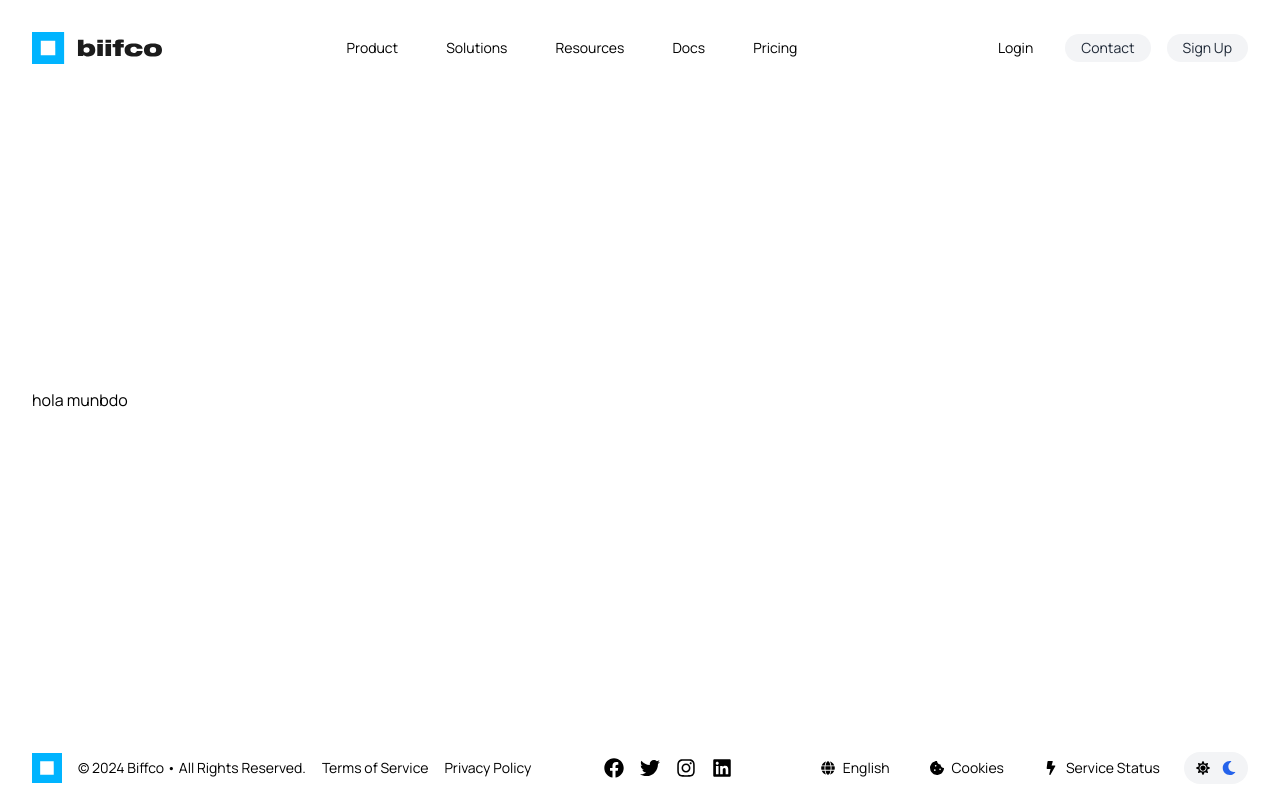
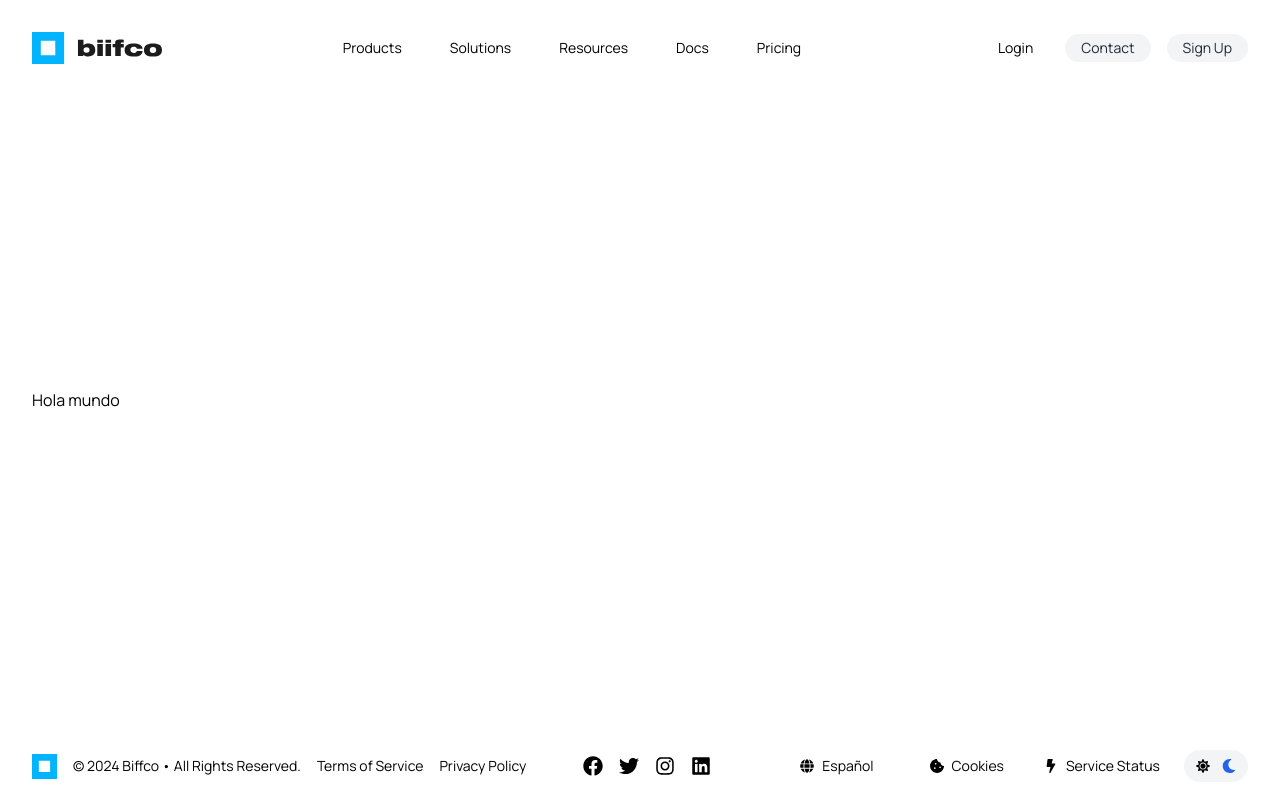
Before and after one commit to devbiifco/biifco, a Next.js app in the folder frontend/: page / in a window 1280 px wide. Built offline with nearby package versions, Linux system fonts and the light colour scheme.

Commit message:
update: 1.6.1 - order & changes. adding switch language

```diff
--- a/frontend/src/app/layout.tsx
+++ b/frontend/src/app/layout.tsx
@@ -1,28 +1,34 @@
-import React from "react";
-import { Metadata } from "next";
-import "./globals.css";
-import { textFont } from "../config/fonts";
-import Header from '@/components/ui/header';
-import Footer from '@/components/ui/footer';
+import React from 'react';
+import { Metadata } from 'next';
+import './globals.css'; // Importa los estilos globales
+import { textFont } from '../config/fonts'; // Importa la configuración de fuentes
+import Header from '@/components/ui/header'; // Importa el componente Header
+import Footer from '@/components/ui/footer'; // Importa el componente Footer
 
+// Metadatos de la página
 export const metadata: Metadata = {
-  title: "biifco platform",
-  description: "Unleash the Full Potential of blockchain",
+  title: 'biifco platform',
+  description: 'Unleash the Full Potential of blockchain',
 };
 
+// Componente de diseño raíz que envuelve toda la aplicación
 export default function RootLayout({
   children,
 }: Readonly<{
-  children: React.ReactNode;
+  children: React.ReactNode; // Propiedad que representa los elementos hijos de la página
 }>) {
   return (
-    <html lang="en">
+    <html lang="en"> {/* Define el idioma del documento */}
       <body className={`${textFont.className} flex flex-col min-h-screen`}>
+        {/* Incluye el encabezado de la página */}
         <Header />
 
+        {/* Área principal donde se renderizan los hijos */}
         <main className="flex-grow flex justify-center items-center">
           {children}
         </main>
+
+        {/* Incluye el pie de página de la página */}
         <Footer />
       </body>
     </html>
--- a/frontend/src/app/page.tsx
+++ b/frontend/src/app/page.tsx
@@ -1,10 +1,16 @@
-import React from "react";
+import React from 'react';
 
 export default function Page() {
   return (
     <div className="container mx-auto flex justify-between items-center p-8">
+
+
       {/* Contenido específico de la página */}
-hola munbdo
+
+
+      <p>Hola mundo</p> {/* Muestra el mensaje "Hola mundo" */}
+
+
     </div>
   );
 }
--- a/frontend/src/components/ui/footer.tsx
+++ b/frontend/src/components/ui/footer.tsx
@@ -1,13 +1,25 @@
 "use client";
 
 import React, { useState, useEffect } from 'react';
-import { FaFacebook, FaTwitter, FaInstagram, FaLinkedin, FaCookieBite, FaBolt, FaGlobe, FaSun, FaMoon } from 'react-icons/fa';
+import {
+  FaFacebook,
+  FaTwitter,
+  FaInstagram,
+  FaLinkedin,
+  FaCookieBite,
+  FaBolt,
+  FaSun,
+  FaMoon,
+} from 'react-icons/fa';
 import Image from 'next/image';
 import Link from 'next/link';
+import LanguageDropdown from './language'; // Asegúrate de importar el componente aquí
 
+// Componente Footer
 const Footer: React.FC = () => {
   const [darkMode, setDarkMode] = useState(false);
 
+  // Efecto para manejar el modo oscuro
   useEffect(() => {
     if (darkMode) {
       document.documentElement.classList.add('dark');
@@ -15,65 +27,81 @@ const Footer: React.FC = () => {
       document.documentElement.classList.remove('dark');
     }
   }, [darkMode]);
+
   return (
-    <footer className="bg-white text-black p-8 py-4 w-full fixed bottom-0 left-0">
+    <footer className="fixed bottom-0 left-0 w-full p-8 py-4 bg-white text-black">
       <div className="container mx-auto flex flex-col md:flex-row justify-between items-center">
-          {/* Logo y Copyright */}
-          <div className="flex items-center space-x-4 mb-4 md:mb-0">
+
+        {/* Sección de Logo y Copyright */}
+        <div className="flex items-center mb-4 md:mb-0 space-x-4">
           {/* Logo de la Marca */}
-          <Image src="/iso-biifco.svg" alt="biifco" width={30} height={30} />
-          {/* Copyright */}
+          <Image src="/iso-biifco.svg" alt="biifco" width={25} height={25} />
+
+          {/* Texto de Copyright */}
           <div className="text-sm">
             &copy; {new Date().getFullYear()} Biffco • All Rights Reserved.
           </div>
+
+          {/* Enlaces a Términos de Servicio y Política de Privacidad */}
           <div className="text-sm">
-          <a href="#" className="text-sm mb-2 hover:text-blue-600">
+            <Link href="#" className="hover:text-blue-600">
               Terms of Service
-          </a>
+            </Link>
           </div>
           <div className="text-sm">
-          <a href="#" className="text-sm mb-2 hover:text-blue-600">
+            <Link href="#" className="hover:text-blue-600">
               Privacy Policy
-            </a>
+            </Link>
           </div>
         </div>
 
-        <div className="flex space-x-4 mb-4 md:mb-0">
+        {/* Sección de Íconos de Redes Sociales */}
+        <div className="flex mb-4 md:mb-0 space-x-4">
           <a href="https://facebook.com" target="_blank" rel="noopener noreferrer">
-            <FaFacebook className="text-xl hover:text-blue-600 transition-colors duration-300" />
+            <FaFacebook className="text-xl hover:text-blue-600" />
           </a>
           <a href="https://twitter.com" target="_blank" rel="noopener noreferrer">
-            <FaTwitter className="text-xl hover:text-blue-600 transition-colors duration-300" />
+            <FaTwitter className="text-xl hover:text-blue-600" />
           </a>
           <a href="https://instagram.com" target="_blank" rel="noopener noreferrer">
-            <FaInstagram className="text-xl hover:text-blue-600 transition-colors duration-300" />
+            <FaInstagram className="text-xl hover:text-blue-600" />
           </a>
           <a href="https://linkedin.com" target="_blank" rel="noopener noreferrer">
-            <FaLinkedin className="text-xl hover:text-blue-600 transition-colors duration-300" />
+            <FaLinkedin className="text-xl hover:text-blue-600" />
           </a>
         </div>
+
+        {/* Sección de Cookies, Estado del Servicio y Selector de Idioma */}
         <div className="flex space-x-2 text-sm">
-          <div className="flex items-center space-x-2 hover:text-white hover:bg-blue-600 py-1 px-4 rounded-full transition-all duration-300">
-            <FaGlobe />
-            <span>English</span>
+          {/* Selector de Idioma */}
+          <div className="flex items-center space-x-2 py-1 px-4 hover:bg-blue-600 hover:text-white rounded-full">
+            <LanguageDropdown />
           </div>
-          <div className="flex items-center space-x-2 hover:text-white hover:bg-blue-600 py-1 px-4 rounded-full transition-all duration-300">
+
+          {/* Enlace a la Sección de Cookies */}
+          <div className="flex items-center space-x-2 py-1 px-4 hover:bg-blue-600 hover:text-white rounded-full">
             <FaCookieBite />
             <span>Cookies</span>
           </div>
-          <div className="flex items-center space-x-2 hover:text-white hover:bg-blue-600 py-1 px-4 rounded-full transition-all duration-300">
 
+          {/* Enlace al Estado del Servicio */}
+          <div className="flex items-center space-x-2 py-1 px-4 hover:bg-blue-600 hover:text-white rounded-full">
             <FaBolt />
             <span>Service Status</span>
           </div>
-          <div className="flex items-center space-x-2 ml-6">
+
+          {/* Interruptor de Modo Claro/Oscuro */}
+          <div className="flex items-center ml-6">
             <div
               onClick={() => setDarkMode(!darkMode)}
               className={`cursor-pointer w-16 h-8 rounded-full p-3 flex items-center ${darkMode ? 'bg-gray-100' : 'bg-gray-100'}`}
             >
+              {/* Ícono del Sol (Modo Claro) */}
               <FaSun
                 className={`transition-colors duration-300 ${darkMode ? 'text-blue-600' : 'text-black'}`}
               />
+
+              {/* Ícono de la Luna (Modo Oscuro) */}
               <FaMoon
                 className={`ml-auto transition-colors duration-300 ${darkMode ? 'text-black' : 'text-blue-600'}`}
               />
@@ -83,6 +111,6 @@ const Footer: React.FC = () => {
       </div>
     </footer>
   );
-}
+};
 
 export default Footer;
--- a/frontend/src/components/ui/header.tsx
+++ b/frontend/src/components/ui/header.tsx
@@ -2,25 +2,51 @@ import React from 'react';
 import Link from 'next/link';
 import Image from 'next/image';
 
+// Componente Header
 const Header: React.FC = () => {
   return (
     <header className="bg-white w-full fixed top-0 left-0 z-10">
       <div className="container mx-auto flex justify-between items-center p-8">
-        <div className="flex items-center"><a href="/">
-          <Image src="/biifco.svg" alt="biifco" width={130} height={32} />
-          </a>
+
+        {/* Logo de la marca */}
+        <div className="flex items-center">
+          <Link href="/" legacyBehavior>
+            <a>
+              <Image src="/biifco.svg" alt="biifco" width={130} height={32} />
+            </a>
+          </Link>
         </div>
+
+        {/* Navegación principal */}
         <nav className="flex space-x-4 text-sm">
-          <a href="#Prdoucts" className="hover:bg-gray-100 py-1 px-4 rounded-full transition-all duration-300">Product</a>
-          <a href="#Solutions" className="hover:bg-gray-100 py-1 px-4 rounded-full transition-all duration-300">Solutions</a>
-          <a href="#Resources" className="hover:bg-gray-100 py-1 px-4 rounded-full transition-all duration-300">Resources</a>
-          <a href="#Docs" className="hover:bg-gray-100 py-1 px-4 rounded-full transition-all duration-300">Docs</a>
-          <a href="#Pricing" className="hover:bg-gray-100 py-1 px-4 rounded-full transition-all duration-300">Pricing</a>
+          <Link href="#Products" legacyBehavior>
+            <a className="hover:bg-gray-100 py-1 px-4 rounded-full transition-all duration-300">Products</a>
+          </Link>
+          <Link href="#Solutions" legacyBehavior>
+            <a className="hover:bg-gray-100 py-1 px-4 rounded-full transition-all duration-300">Solutions</a>
+          </Link>
+          <Link href="#Resources" legacyBehavior>
+            <a className="hover:bg-gray-100 py-1 px-4 rounded-full transition-all duration-300">Resources</a>
+          </Link>
+          <Link href="#Docs" legacyBehavior>
+            <a className="hover:bg-gray-100 py-1 px-4 rounded-full transition-all duration-300">Docs</a>
+          </Link>
+          <Link href="#Pricing" legacyBehavior>
+            <a className="hover:bg-gray-100 py-1 px-4 rounded-full transition-all duration-300">Pricing</a>
+          </Link>
         </nav>
+
+        {/* Sección de botones de acciones (Login, Contact, Sign Up) */}
         <div className="flex space-x-4 text-sm">
-          <a href="/login" className="hover:bg-gray-100 py-1 px-4 rounded-full transition-all duration-300">Login</a>
-          <a href="#contact" className="rounded bg-gray-100 text-gray-800 hover:text-white hover:bg-blue-600 py-1 px-4 rounded-full transition-all duration-300">Contact</a>
-          <a href="#signup" className="rounded bg-gray-100 text-gray-800 hover:text-white hover:bg-blue-600 py-1 px-4 rounded-full transition-all duration-300">Sign Up</a>
+          <Link href="/login" legacyBehavior>
+            <a className="hover:bg-gray-100 py-1 px-4 rounded-full transition-all duration-300">Login</a>
+          </Link>
+          <Link href="#contact" legacyBehavior>
+            <a className="rounded bg-gray-100 text-gray-800 hover:text-white hover:bg-blue-600 py-1 px-4 rounded-full transition-all duration-300">Contact</a>
+          </Link>
+          <Link href="#signup" legacyBehavior>
+            <a className="rounded bg-gray-100 text-gray-800 hover:text-white hover:bg-blue-600 py-1 px-4 rounded-full transition-all duration-300">Sign Up</a>
+          </Link>
         </div>
       </div>
     </header>
--- /dev/null
+++ b/frontend/src/components/ui/language.tsx
@@ -0,0 +1,51 @@
+import React, { useState } from 'react';
+import { FaGlobe } from 'react-icons/fa';
+
+const LanguageDropdown: React.FC = () => {
+    // Estado para manejar si el menú desplegable está abierto o cerrado
+    const [isOpen, setIsOpen] = useState(false);
+
+    // Estado para manejar el idioma seleccionado
+    const [selectedLanguage, setSelectedLanguage] = useState('Español');
+
+    // Lista de idiomas disponibles
+    const languages = ['Español', 'Italiano', 'Portugués'];
+
+    // Maneja el cambio de idioma y cierra el menú desplegable
+    const handleLanguageChange = (language: string) => {
+        setSelectedLanguage(language);
+        setIsOpen(false); // Cierra el menú desplegable después de seleccionar un idioma
+    };
+
+    return (
+        <div className="relative">
+            {/* Botón para abrir/cerrar el menú desplegable */}
+            <button
+                onClick={() => setIsOpen(!isOpen)}
+                className="flex items-center space-x-2 hover:text-white hover:bg-blue-600 py-1 px-4 rounded-full"
+            >
+                {/* Icono de globo */}
+                <FaGlobe />
+                {/* Idioma seleccionado */}
+                <span>{selectedLanguage}</span>
+            </button>
+
+            {/* Menú desplegable de idiomas */}
+            {isOpen && (
+                <ul className="absolute bottom-full mb-2 w-32 bg-white text-black rounded-lg shadow-lg">
+                    {languages.map((language) => (
+                        <li
+                            key={language}
+                            onClick={() => handleLanguageChange(language)}
+                            className="px-4 py-2 cursor-pointer hover:bg-gray-200"
+                        >
+                            {language}
+                        </li>
+                    ))}
+                </ul>
+            )}
+        </div>
+    );
+};
+
+export default LanguageDropdown;
```
Also changed, not shown: frontend/src/app/login/page.tsx (+7 -1 lines), frontend/src/components/ui/Login.tsx (+13 -6 lines), 1 other file (tests, documents, lock files or other folders). Lines whose indentation alone changed are shown as unchanged.
